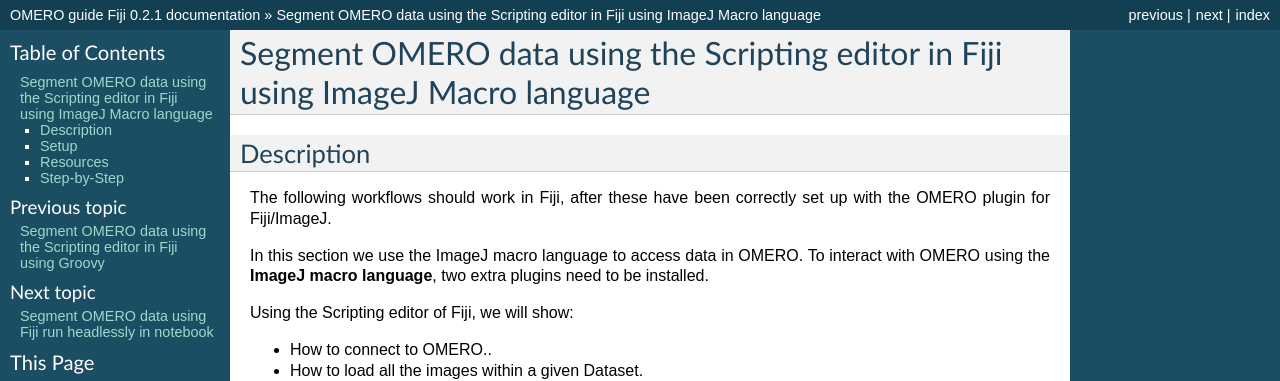
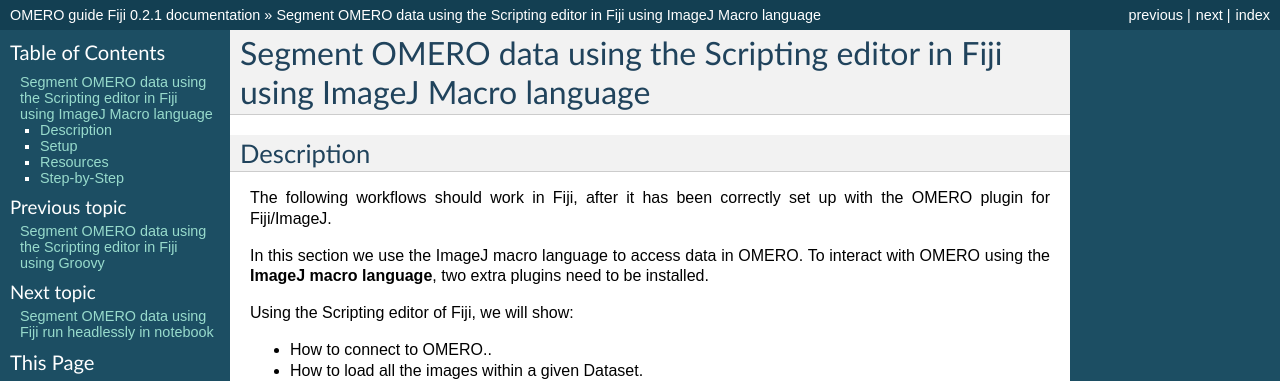
Before and after one commit to ome/omero-guide-fiji, a Sphinx documentation site: the page built from docs/threshold_scripting_macro_language.rst, in a window 1280 px wide. Shown: the top 381 px of the page. Built offline with Sphinx 7.4.7, drawn with Linux system fonts in a browser that asks for light colours.

Commit message:
Update docs/threshold_scripting_macro_language.rst
Co-authored-by: pwalczysko <p.walczysko@dundee.ac.uk>

```diff
--- a/docs/threshold_scripting_macro_language.rst
+++ b/docs/threshold_scripting_macro_language.rst
@@ -5,7 +5,7 @@
 -----------
 
 The following workflows should work in
-Fiji, after these have been correctly set up with the OMERO plugin for
+Fiji, after it has been correctly set up with the OMERO plugin for
 Fiji/ImageJ.
 
 In this section we use the ImageJ macro language to access data in OMERO.
```
